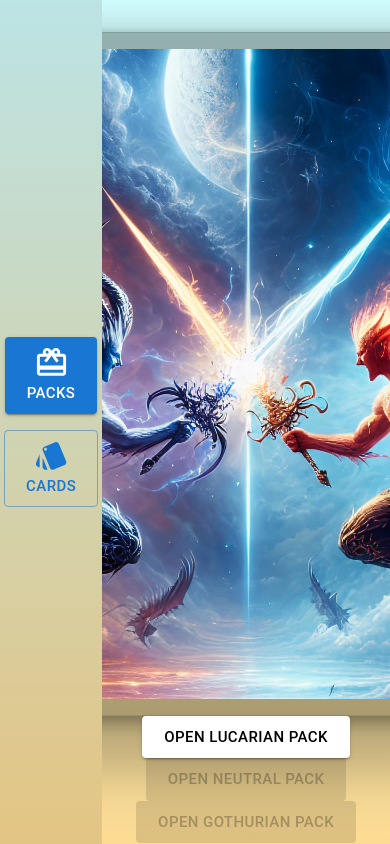
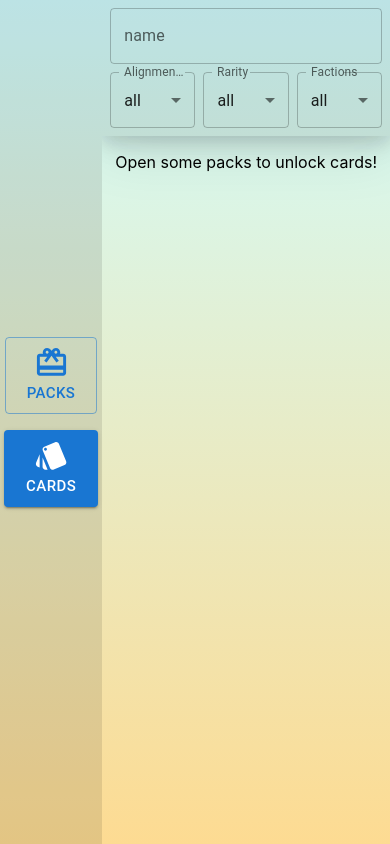
Before and after one commit to victhestone/libran_toppers, a React (Create React App) app: page /#/cards in a window 390 px wide. Before the commit this address led to /packs. Built offline with nearby package versions, Linux system fonts and the light colour scheme.

Commit message:
fix: cleanup + added sorting + mobile friendly

```diff
--- a/package.json
+++ b/package.json
@@ -2,6 +2,7 @@
   "name": "libran_toppers",
   "version": "0.1.0",
   "private": true,
+  "homepage": "https://victhestone.github.io/libran_toppers/",
   "dependencies": {
     "@emotion/react": "^11.11.4",
     "@emotion/styled": "^11.11.5",
@@ -18,6 +19,8 @@
     "web-vitals": "^2.1.4"
   },
   "scripts": {
+    "predeploy": "npm run build",
+    "deploy": "gh-pages -d build",
     "start": "react-scripts start",
     "build": "react-scripts build",
     "test": "react-scripts test",
@@ -42,6 +45,7 @@
     ]
   },
   "devDependencies": {
+    "gh-pages": "^6.1.1",
     "prettier": "3.2.5"
   }
 }
--- a/public/index.html
+++ b/public/index.html
@@ -24,7 +24,7 @@
       work correctly both with client-side routing and a non-root public URL.
       Learn how to configure a non-root public URL by running `npm run build`.
     -->
-    <title>React App</title>
+    <title>Libran Toppers</title>
   </head>
   <body>
     <noscript>You need to enable JavaScript to run this app.</noscript>
--- a/src/App.jsx
+++ b/src/App.jsx
@@ -1,5 +1,5 @@
 import React from 'react';
-import { Routes, Route, BrowserRouter, Navigate } from 'react-router-dom';
+import { Routes, Route, HashRouter, Navigate } from 'react-router-dom';
 import PackOverview from './packs/pack-overview';
 import CardOverview from './cards/card-overview';
 
@@ -8,7 +8,7 @@ import Navigation from './navigation/navigation';
 
 function App() {
   return (
-    <BrowserRouter>
+    <HashRouter>
       <Routes>
         <Route element={<Navigation/>}>
           <Route index path="*" element={<Navigate to="/packs"/>} />
@@ -16,7 +16,7 @@ function App() {
           <Route path="cards" element={<CardOverview />} />
         </Route>
       </Routes>
-    </BrowserRouter>
+    </HashRouter>
   );
 }
 
--- a/src/cards/card-overview.jsx
+++ b/src/cards/card-overview.jsx
@@ -1,17 +1,105 @@
-import React from 'react';
+import React, { useEffect, useState } from 'react';
 import GenericCard from '../generic/generic-card';
 
 import './card-overview.scss';
 import { getData } from '../functions/localstorage';
+import { FormControl, InputLabel, MenuItem, Select, TextField } from '@mui/material';
+import { ALIGNMENTS, ALL } from '../constants/alignment';
+import { TYPES } from '../constants/types';
+import { FACTIONS } from '../constants/factions';
 
 function CardOverview() {
   const data = getData();
+  const [cards, setCards] = useState(data.cards);
+  const [alignment, setAlignment] = useState(ALL)
+  const [rarity, setRarity] = useState(TYPES.All);
+  const [search, setSearch] = useState('');
+  const [faction, setFaction] = useState(FACTIONS.All);
+
+  const handleChangeAlignment = (event) => {
+    setAlignment(event.target.value);
+  };
+
+  const handleChangeRarity = (event) => {
+    setRarity(event.target.value);
+  };
+
+  const handleChangeFaction = (event) => {
+    setFaction(event.target.value);
+  };
+
+  const handleChangeSearch = (event) => {
+    setSearch(event.target.value);
+  };
+
+  useEffect(() => {
+    let allCards = data.cards;
+
+    if (search) {
+      allCards = allCards.filter(card => card.name.toLowerCase().includes(search));
+    }
+
+    if (alignment !== ALL) {
+      allCards = allCards.filter(card => card.alignment === alignment);
+    }
+
+    if (rarity !== TYPES.All) {
+      allCards = allCards.filter(card => card.type === rarity);
+    }
+
+    if (faction !== FACTIONS.All) {
+      allCards = allCards.filter(card => card.faction === faction);
+    }
+
+    setCards(allCards);
+  }, [search, alignment, rarity, faction])
+
 
   return (
     <div className='card-overview'>
+      <div className='card-overview-title'>
+        <div className='card-overview-title-search'>
+          <TextField value={search} onChange={handleChangeSearch} label="name" variant="outlined" />
+        </div>
+        <div className='card-overview-title-dropdowns'>
+          <FormControl fullWidth>
+            <InputLabel>Alignments</InputLabel>
+            <Select
+              labelId="alignment-select-label"
+              value={alignment}
+              label="Alignment"
+              onChange={handleChangeAlignment}
+            >
+              {ALIGNMENTS.map(alignment => <MenuItem value={alignment}>{alignment}</MenuItem>)}
+            </Select>
+          </FormControl>
+          <FormControl fullWidth>
+            <InputLabel>Rarity</InputLabel>
+            <Select
+              labelId="rarity-select-label"
+              value={rarity}
+              label="rarity"
+              onChange={handleChangeRarity}
+            >
+              {Object.values(TYPES).map(type => <MenuItem value={type}>{type}</MenuItem>)}
+            </Select>
+          </FormControl>
+          <FormControl fullWidth>
+            <InputLabel>Factions</InputLabel>
+            <Select
+              labelId="faction-select-label"
+              value={faction}
+              label="rarity"
+              onChange={handleChangeFaction}
+            >
+              {Object.values(FACTIONS).map(type => <MenuItem value={type}>{type}</MenuItem>)}
+            </Select>
+          </FormControl>
+        </div>
+      </div>
       <div className='card-overview-container'>
-        {!data.cards.length && <span>Open some packs to unlock cards!</span>}
-        {data.cards.map(card => <GenericCard card={card}/>) }
+        {!cards.length && <span>Open some packs to unlock cards!</span>}
+        {cards.map(card => <GenericCard card={card}/>) }
       </div>
     </div>
   );
--- a/src/cards/card-overview.scss
+++ b/src/cards/card-overview.scss
@@ -1,16 +1,46 @@
 .card-overview {
-    margin: 16px;
     width: 100%;
     height: 100%;
 
     &-container {
         display: flex;
+        justify-content: center;
         gap: 14px;
         flex-wrap: wrap;
         width: 100%;
-        height: calc(100% - 16px);
+        height: calc(100% - 72px);
         overflow: auto;
-        padding: 8px;
+        padding: 16px 8px;
         box-sizing: border-box;
     }
+
+    &-title {
+        display: flex;
+        justify-content: space-between;
+        flex-wrap: wrap;
+        padding: 8px;
+        gap: 8px;
+        background-color: rgba(0, 0, 0, 0.1);
+        box-shadow: rgba(17, 17, 26, 0.1) 0px 4px 16px, rgba(17, 17, 26, 0.1) 0px 8px 24px, rgba(17, 17, 26, 0.1) 0px 16px 56px;
+
+        &-search {
+            div {
+                width: 100%;
+            }
+
+            @media only screen and (max-width: 40em) {
+                width: 100%;
+            }
+        }
+
+        &-dropdowns {
+            display: flex;
+            width: 30%;
+            gap: 8px;
+
+            @media only screen and (max-width: 40em) {
+                width: 100%;
+            }
+        }
+    }
 }
--- a/src/constants/alignment.js
+++ b/src/constants/alignment.js
@@ -1,5 +1,6 @@
 export const GOTHURIAL= 'gothurial';
 export const LUCARIAN = 'lucarian';
 export const NEUTRAL = 'neutral';
+export const ALL = 'all';
 
-export const ALIGNMENTS = [GOTHURIAL, LUCARIAN, NEUTRAL];
+export const ALIGNMENTS = [ALL, GOTHURIAL, LUCARIAN, NEUTRAL];
--- a/src/constants/factions.js
+++ b/src/constants/factions.js
@@ -1,4 +1,5 @@
 const FACTIONS = {
+    All: 'all',
     Sanctan: 'Sanctan',
     Sinistran: 'Sinistran',
     Dusks: 'dusks'
--- a/src/constants/types.js
+++ b/src/constants/types.js
@@ -1,4 +1,5 @@
 const TYPES = {
+    All: 'all',
     Silver: 'silver',
     Gold: 'gold',
     Platinum: 'platinum'
--- a/src/index.css
+++ b/src/index.css
@@ -21,6 +21,23 @@ html {
   overflow: hidden;
 }
 
+::-webkit-scrollbar-track
+{
+	-webkit-box-shadow: inset 0 0 6px rgba(0,0,0,0.3);
+	background-color: #F5F5F5;
+}
+
+::-webkit-scrollbar
+{
+	width: 6px;
+	background-color: #F5F5F5;
+}
+
+::-webkit-scrollbar-thumb
+{
+	background-color: #000000;
+}
+
 code {
   font-family: source-code-pro, Menlo, Monaco, Consolas, 'Courier New',
     monospace;
--- a/src/navigation/navigation.jsx
+++ b/src/navigation/navigation.jsx
@@ -1,5 +1,5 @@
-import React from 'react';
-import { Button } from '@mui/material';
+import React, { useEffect, useState } from 'react';
+import { BottomNavigation, BottomNavigationAction, Button } from '@mui/material';
 import { Outlet, useLocation, useNavigate } from 'react-router-dom';
 import StyleIcon from '@mui/icons-material/Style';
 import RedeemIcon from '@mui/icons-material/Redeem';
@@ -7,16 +7,25 @@ import RedeemIcon from '@mui/icons-material/Redeem';
 import './navigation.scss';
 
 function Navigation() {
+    const pages = ['packs', 'cards'];
     const location = useLocation();
     const navigate = useNavigate();
+    const isMobile = navigator.userAgentData.mobile;
+    const [bottomNavValue, setBottomNavValue] = useState(pages.findIndex(page => location.pathname.includes(page)));
 
     const goToPage = (page) => {
         navigate(page);
     }
 
+    useEffect(() => {
+        if(isMobile && bottomNavValue !== undefined) {
+            goToPage(pages[bottomNavValue]);
+        }
+    }, [bottomNavValue])
+
   return (
-    <div className='navigation'>
-        <div className='navigation-tab'>
+    <div className={`navigation ${isMobile ? 'mobile' : ''}`}>
+        {!isMobile &&<div className='navigation-tab'>
             <Button size='large' variant={location.pathname.includes('packs') ? 'contained' : 'outlined'} onClick={() => goToPage('packs')}>
                 <RedeemIcon fontSize='large'/>
                 <span>Packs</span>
@@ -25,7 +34,18 @@ function Navigation() {
                 <StyleIcon fontSize='large'/>
                 <span>Cards</span>
             </Button>
-        </div>
+        </div>}
+        {isMobile && <BottomNavigation
+            className='navigation-bottom'
+            showLabels
+            value={bottomNavValue}
+            onChange={(event, newValue) => {
+                setBottomNavValue(newValue);
+            }}
+            >
+            <BottomNavigationAction label="Packs" icon={<RedeemIcon />} />
+            <BottomNavigationAction label="Cards" icon={<StyleIcon />} />
+        </BottomNavigation>}
         <div className='navigation-container'>
             <Outlet></Outlet>
         </div>
--- a/src/navigation/navigation.scss
+++ b/src/navigation/navigation.scss
@@ -23,4 +23,13 @@
             flex-direction: column;
         }
     }
+
+    &-bottom {
+        box-shadow: rgba(17, 17, 26, 0.1) 0px 0px 16px;
+        background-color: seashell !important;
+    }
 }
+
+.mobile {
+    flex-direction: column-reverse;
+}
--- a/src/packs/pack-overview.scss
+++ b/src/packs/pack-overview.scss
@@ -8,17 +8,18 @@
 
     &-img {
         margin-top: 32px;
+        margin-bottom: 4px;
         border: 1px solid rgba(transparent, 0.1);
-        width: 1024px;
-        height: 650px;
+        width: 60vw;
+        height: 70vh;
         padding: 16px;
         border-radius: 16px;
         background-color: rgba(transparent, 0.3);
         box-shadow: rgba(0, 0, 0, 0.25) 0px 54px 55px, rgba(0, 0, 0, 0.12) 0px -12px 30px, rgba(0, 0, 0, 0.12) 0px 4px 6px, rgba(0, 0, 0, 0.17) 0px 12px 13px, rgba(0, 0, 0, 0.09) 0px -3px 5px;
 
         img {
-            width: 1024px;
-            height: 650px;
+            width: 60vw;
+            height: 70vh;
             object-fit: cover;
             object-position: 50% 40%;
             border-radius: 16px;
@@ -33,6 +34,7 @@
         margin-bottom: 32px;
         width: 100%;
         flex-wrap: wrap;
+        gap: 8px;
 
         .gothurian {
             background-color: black;
```
Also changed, not shown: 28 other files (tests, documents, lock files or other folders).
